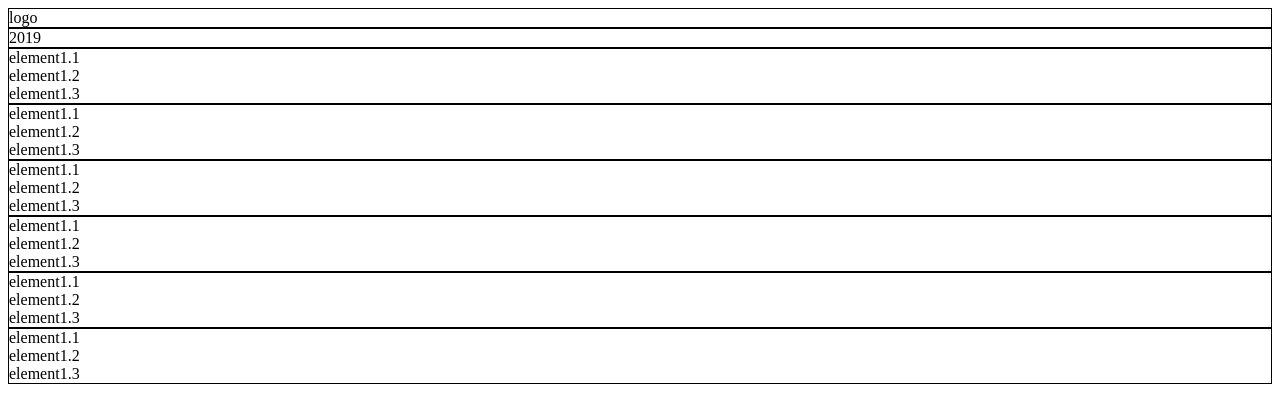
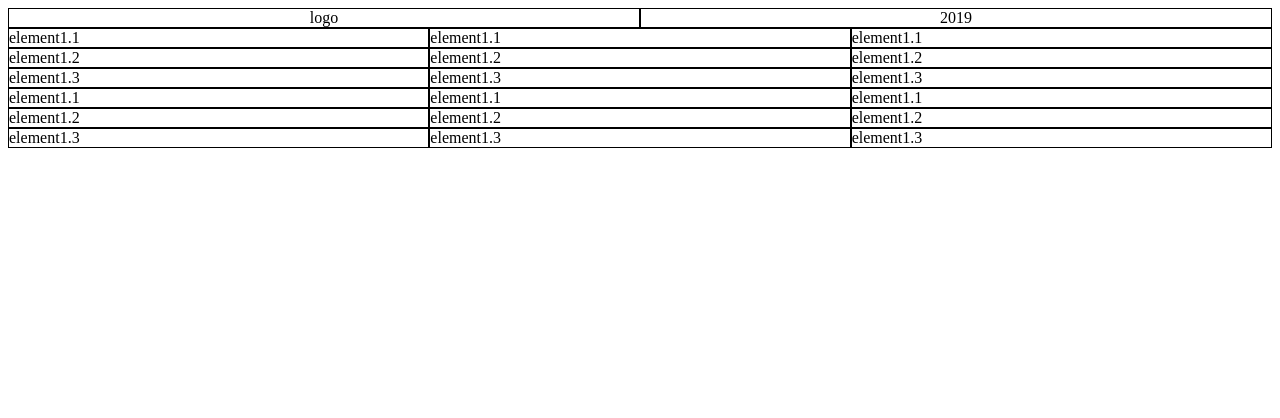
Before and after one commit to heikergil/static_calendar, a plain HTML site: page calendar.html in a window 1280 px wide. Drawn offline with Linux system fonts and the light colour scheme.

Commit message:
added css grid

```diff
--- a/style/style.css
+++ b/style/style.css
@@ -1,10 +1,21 @@
+.heading_grid {
+    display: grid;
+    grid-template-columns:repeat(2, 1fr);
+}
+.body_grid {
+    display: grid;
+    grid-template-columns:repeat(3, 1fr);
+}
+.body_grid > div > div  {
+    border: 1px solid black;
+}
+
 .logo {
     border: 1px solid black;
+    text-align: center;
+
 }
 .year {
     border: 1px solid black;
+    text-align: center;
 }
-
-.body_grid > div {
-    border: 1px solid black;
-}
```
